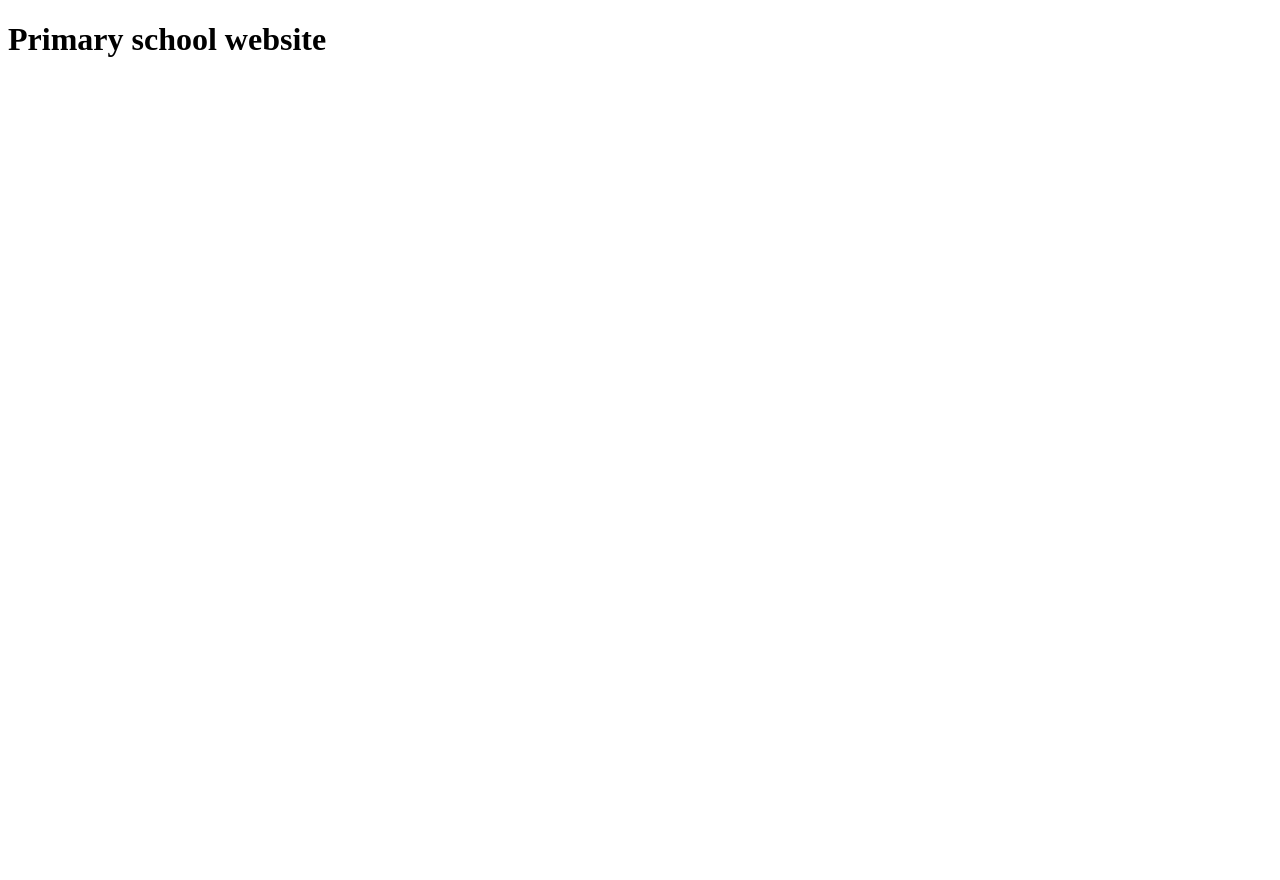
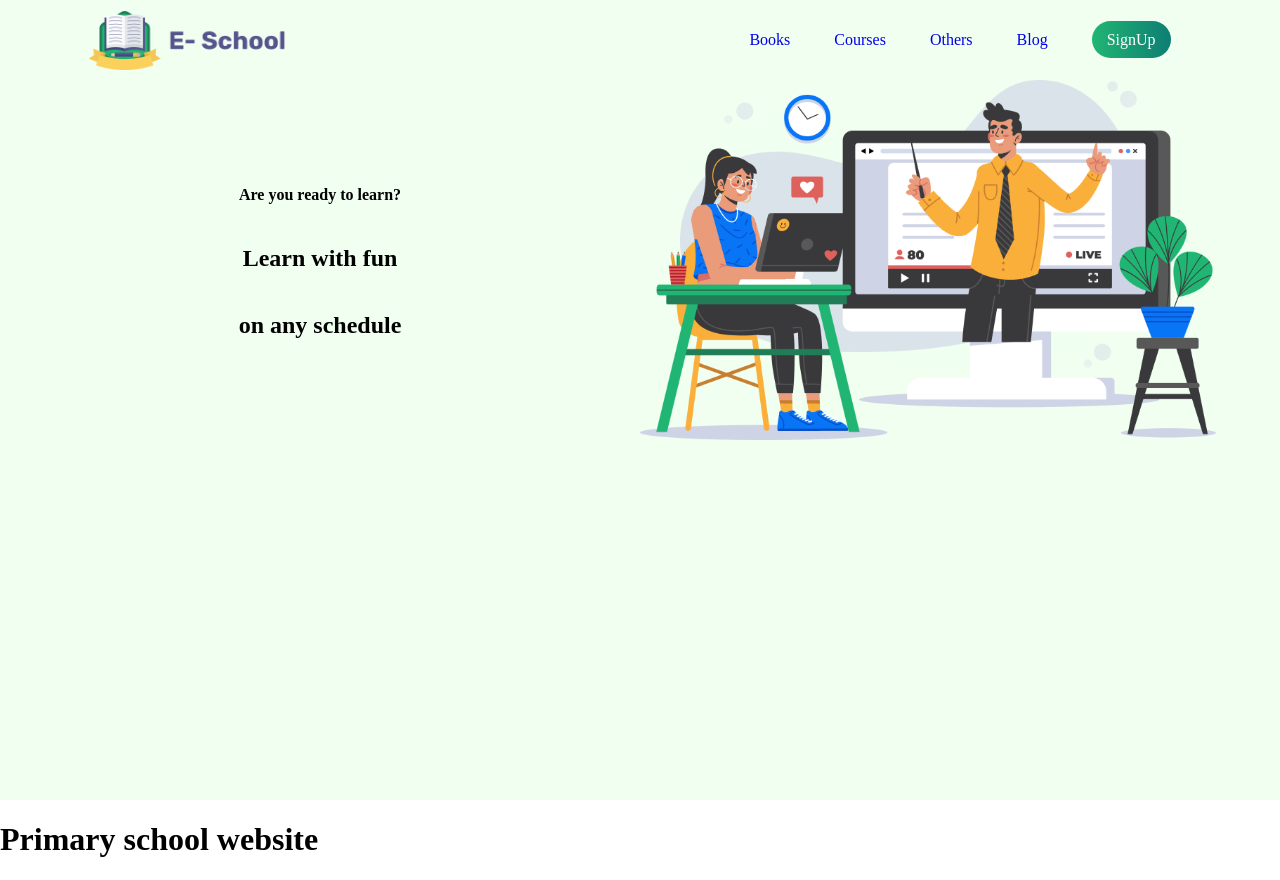
Before and after one commit to arafatrased/primary-school-project, a plain HTML site: page index.html in a window 1280 px wide. Before the commit the page ends 800 px from the top, so only its background shows below. Drawn offline with Linux system fonts and the light colour scheme.

Commit message:
banner added

```diff
--- a/index.html
+++ b/index.html
@@ -3,9 +3,38 @@
 <head>
     <meta charset="UTF-8">
     <meta name="viewport" content="width=device-width, initial-scale=1.0">
-    <title>Document</title>
+    <link rel="stylesheet" href="style.css">
+    <link rel="preconnect" href="https://fonts.googleapis.com">
+<link rel="preconnect" href="https://fonts.gstatic.com" crossorigin>
+<link href="https://fonts.googleapis.com/css2?family=Poppins:ital,wght@0,100;0,200;0,300;0,400;0,500;0,600;0,700;0,800;0,900;1,100;1,200;1,300;1,400;1,500;1,600;1,700;1,800;1,900&display=swap" rel="stylesheet">
+    <title>e-school</title>
 </head>
 <body>
+    <section class="headersec">
+        <div class="headernav">
+            <div id="webicon">
+                <img src="images/icon/Logo.png" alt="logo">
+            </div>
+            <nav>
+                <a class="ankor" href="#" target="_blank">Books</a>
+                <a class="ankor" href="#" target="_blank">Courses</a>
+                <a class="ankor" href="#" target="_blank">Others</a>
+                <a class="ankor" href="#" target="_blank">Blog</a>
+                <a id="singup" href="#" target="_blank">SignUp</a>
+            </nav>
+        </div>
+
+        <div class="lower-header-baner">
+            <div class="header-left">
+                <h4>Are you ready to learn?</h4>
+                <h1>Learn with fun</h1>
+                <h1>on <span>any schedule</span></h1>
+            </div>
+            <div class="header-right">
+                <img src="images/photos/Illustration.png" alt="">
+            </div>
+        </div>
+    </section>
     <h1>Primary school website</h1>
 
 </body>
--- /dev/null
+++ b/style.css
@@ -0,0 +1,74 @@
+body{
+    margin:0;
+}
+.poppins-regular {
+    font-family: "Poppins", sans-serif;
+    font-weight: 400;
+    font-style: normal;
+}
+
+.headersec{
+    height: 100vh;
+    width: 100%;
+    background-color: #F0FFF0;
+}
+.headernav{
+    height: 80px;
+    width: 100%;
+    display: flex;
+    justify-content: center;
+    align-items: center;
+}
+nav a{
+    text-decoration: none;
+    margin:20px;
+
+}
+.ankor:hover{
+    border-bottom: 2px solid #21b573;
+
+}
+#singup{
+    text-decoration: none;
+    background-image: linear-gradient(90deg, #21b573,rgb(13, 126, 115));
+    border-radius: 33px;
+    color: white;
+    padding: 10px 15px;
+}
+#webicon{
+    display:flex;
+    width: 50%;
+}
+#webicon img{
+    width: 198.07px;
+    height: 59px;
+    top: 15px;
+    gap: 0px;
+    opacity: 0px;
+
+}
+
+.lower-header-baner{
+    display: flex;
+    justify-content: center;
+    align-items: center;
+
+
+}
+.header-left{
+    width:50%;
+    height: 100%;
+    display: flex;
+    flex-direction: column;
+    justify-content: center;
+    align-items: center;
+    gap:-40px;
+}
+.header-right{
+    width:50%;
+
+}
+.header-right img{
+    width: 90%;
+    height: 50%;
+}
```
Also changed, not shown: images/icon/Logo.png (added), images/icon/Student.png (added), images/icon/Students.png (added), images/icon/Test.png (added), images/icon/book.png (added), images/icon/calendar.png (added), images/icon/people.png (added), images/photos/Illustration.png (added), images/photos/Man.png (added), images/photos/Morder psyc.png (added), images/photos/Morder pychons.png (added), images/photos/Morder pyschology.png (added).
